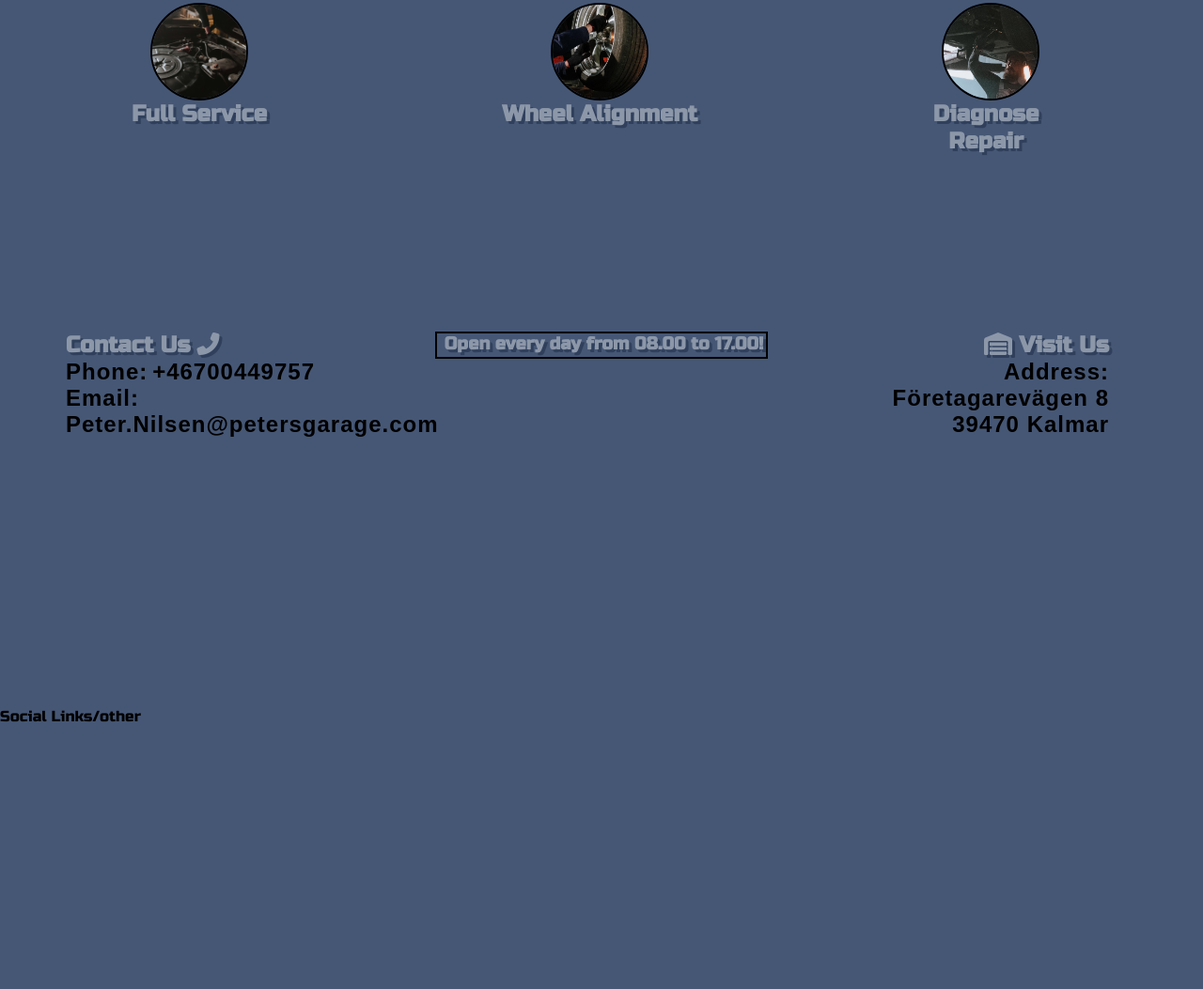
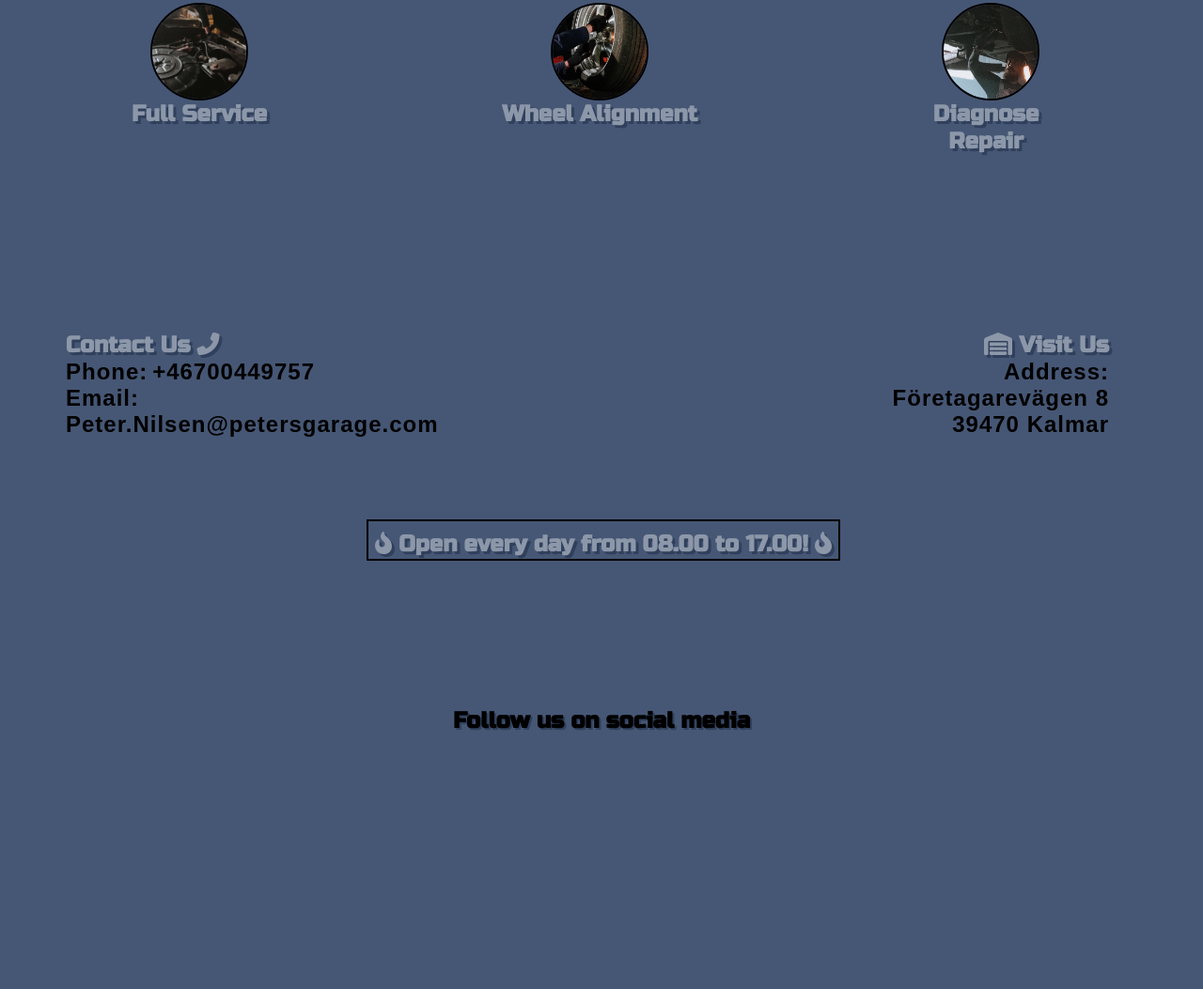
Before and after one commit to Gurmali/Peters-Garage, a plain HTML site: page index.html in a window 1280 px wide. Shown: the part 1237-2290 px from the top of the page at 94% size. Before the commit the page ends 2009 px from the top, so only its background shows below. Drawn offline with Linux system fonts and the light colour scheme; a web font is replaced by a local one.

Commit message:
Add open times to contact section, start working on footer

```diff
--- a/assets/css/style.css
+++ b/assets/css/style.css
@@ -271,16 +271,27 @@ span {
     text-align: right;
 }
 
-#open-times {
+#open-times-box {
     border: 2px solid black;
-    width: 350px;
-    height: 25px;
-    margin: 0 auto;
-
+    width: 500px;
+    height: 40px;
+    clear: both;
+    margin-left: 350px;
 }
 
-#open-times > h3 {
+#open-times {
     text-align: center;
     color: #8c97a9;
     text-shadow: 3px 3px #30405c;
+    clear: both;
+    padding-top: 10px;
 }
+
+footer {
+    height: 300px;
+}
+
+#footer-text {
+    text-align: center;
+    text-shadow: 2px 2px #30405c;
+}
--- a/index.html
+++ b/index.html
@@ -45,8 +45,8 @@
         <div id="about-box">
             <!--About Us text-->
             <h2><strong>About Us</strong></h2>
-            <p><strong>Peters Garage is a family-owned business founded by Peter Nilsen after 25 years of working for some of the largest car dealerships in the country.
-                Rest assured Peter and his team of handpicked mechanics will be able to diagnose and fix whatever problem you're having with your vehicle.
+            <p><strong>Peters Garage is a family-owned business, based in Kalmar Sweden, founded by Peter Nilsen after 25 years of working for some of the largest car dealerships in the country.
+                Rest assured Peter, his son and his brother will be able to diagnose and fix whatever problem you're having with your vehicle.
             </strong></p>
             <!--Pictures for about section-->
             <div class="founder">
@@ -109,13 +109,15 @@
                         <span><strong>39470 Kalmar</strong></span>
                     </div>
             </div>
-            <div id="open-times">
-                <h3>Open every day from 08.00 to 17.00!</h3>
+            <div id="open-times-box">
+                <div id="open-times">
+                    <h2><i class="fa-solid fa-fire-flame-curved"></i> Open every day from 08.00 to 17.00! <i class="fa-solid fa-fire-flame-curved"></i></h2>
+                </div>
             </div>
         </div>
     </section>
     <footer>
-        Social Links/other
+        <div id="footer-text"><h2>Follow us on social media</h2></div>
     </footer>
 </body>
 
```
